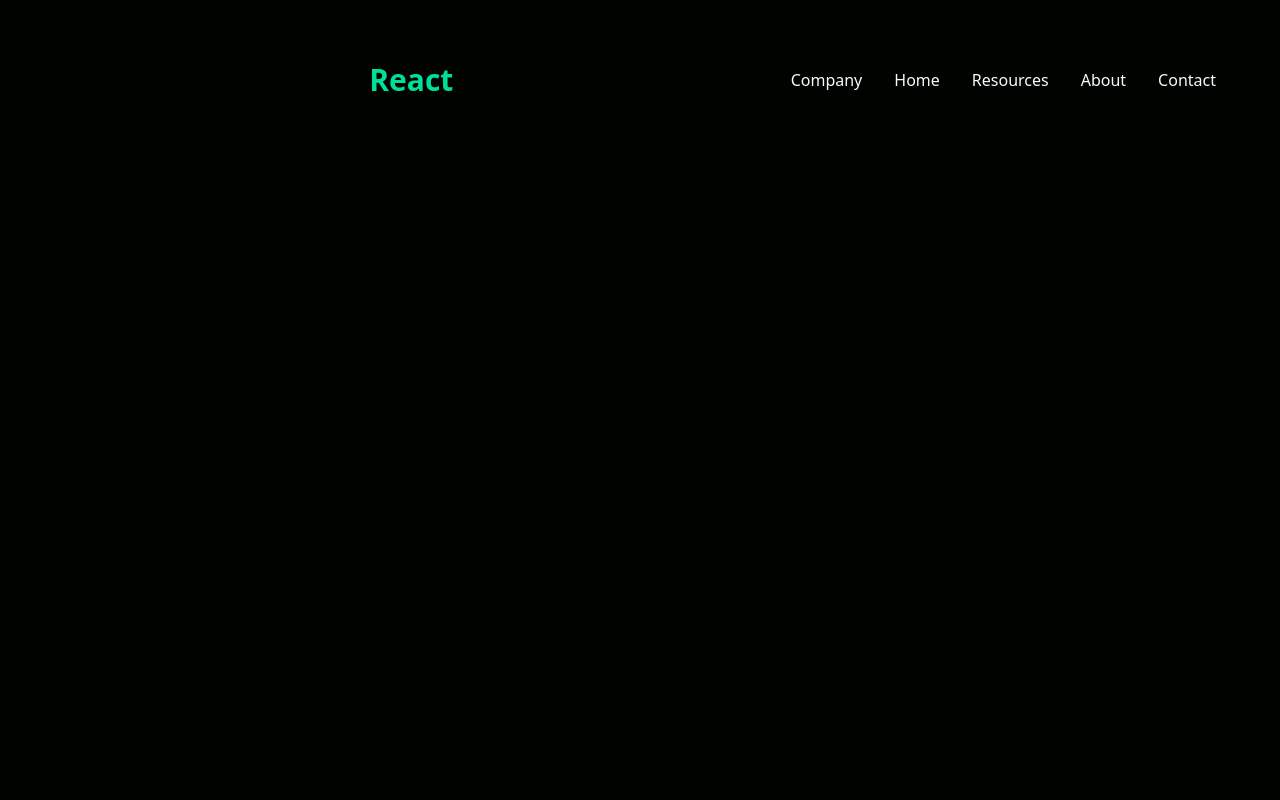
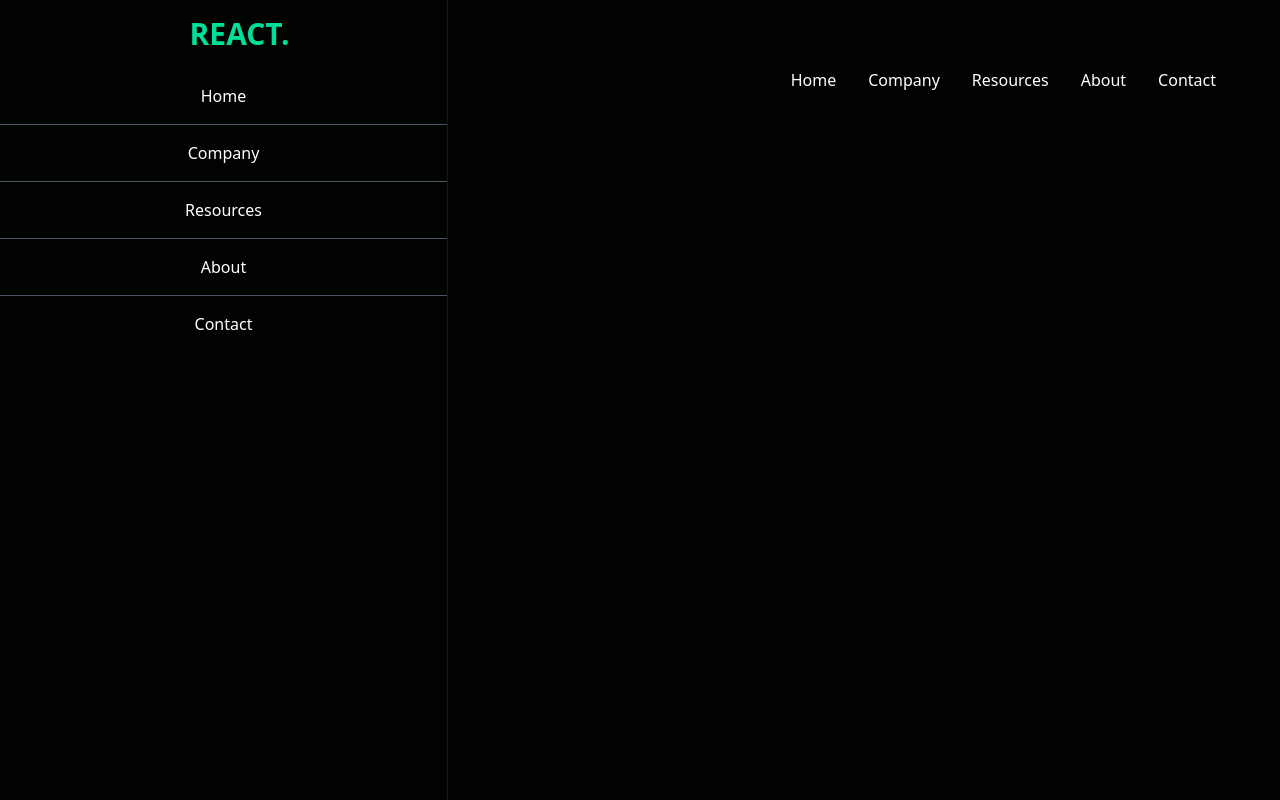
Before and after one commit to Mattarek/react-tailwind-practise, a React (Vite) app: page / in a window 1280 px wide. Built offline with nearby package versions, Linux system fonts and the light colour scheme.

Commit message:
Side menu added

```diff
--- a/package.json
+++ b/package.json
@@ -11,7 +11,8 @@
   },
   "dependencies": {
     "react": "^18.2.0",
-    "react-dom": "^18.2.0"
+    "react-dom": "^18.2.0",
+    "react-icons": "^5.0.1"
   },
   "devDependencies": {
     "@types/react": "^18.2.55",
--- a/src/App.tsx
+++ b/src/App.tsx
@@ -1,4 +1,5 @@
 import './App.css';
+
 import { Navbar } from './components/Navbar/Navbar';
 
 function App() {
--- a/src/components/Navbar/Navbar.tsx
+++ b/src/components/Navbar/Navbar.tsx
@@ -1,12 +1,47 @@
+import React, { useState } from 'react';
+import { AiOutlineClose, AiOutlineMenu } from 'react-icons/ai';
+
 export const Navbar = () => {
+    const [nav, setNav] = useState(true);
+
+    const handleNav = () => {
+        setNav(!nav);
+    };
+
     return (
-        <div className='flex justify-between items-center mx-auto h-24 px-4 max-w-[1240] text-slate-50'>
-            <h1 className=' w-full text-3xl font-bold text-[#00df9a]'>React</h1>
-            <ul className='flex'>
+        <div className='flex justify-between items-center h-24 max-w-[1240px] mx-auto px-4 text-white'>
+            <h1 className='w-full text-3xl font-bold text-[#00df9a]'>
+                {nav ? '' : <span>REACT.</span>}
+            </h1>
+            <ul className='hidden md:flex'>
+                <li className='p-4'>Home</li>
                 <li className='p-4'>Company</li>
-                <li className='p-4'>Home</li>
                 <li className='p-4'>Resources</li>
                 <li className='p-4'>About</li>
+                <li className='p-4'>Contact</li>
+            </ul>
+            <div
+                onClick={handleNav}
+                className='block md:hidden'>
+                {nav ? (
+                    <AiOutlineClose size={20} />
+                ) : (
+                    <AiOutlineMenu size={20} />
+                )}
+            </div>
+            <ul
+                className={
+                    nav
+                        ? 'fixed left-0 top-0 w-[35%] h-full border-r border-r-gray-900 bg-[#000300] ease-in-out duration-500'
+                        : 'ease-in-out duration-500 fixed left-[-100%]'
+                }>
+                <h1 className='w-full text-3xl font-bold text-[#00df9a] m-4'>
+                    REACT.
+                </h1>
+                <li className='p-4 border-b border-gray-600'>Home</li>
+                <li className='p-4 border-b border-gray-600'>Company</li>
+                <li className='p-4 border-b border-gray-600'>Resources</li>
+                <li className='p-4 border-b border-gray-600'>About</li>
                 <li className='p-4'>Contact</li>
             </ul>
         </div>
```
Also changed, not shown: 1 other file (tests, documents, lock files or other folders).
